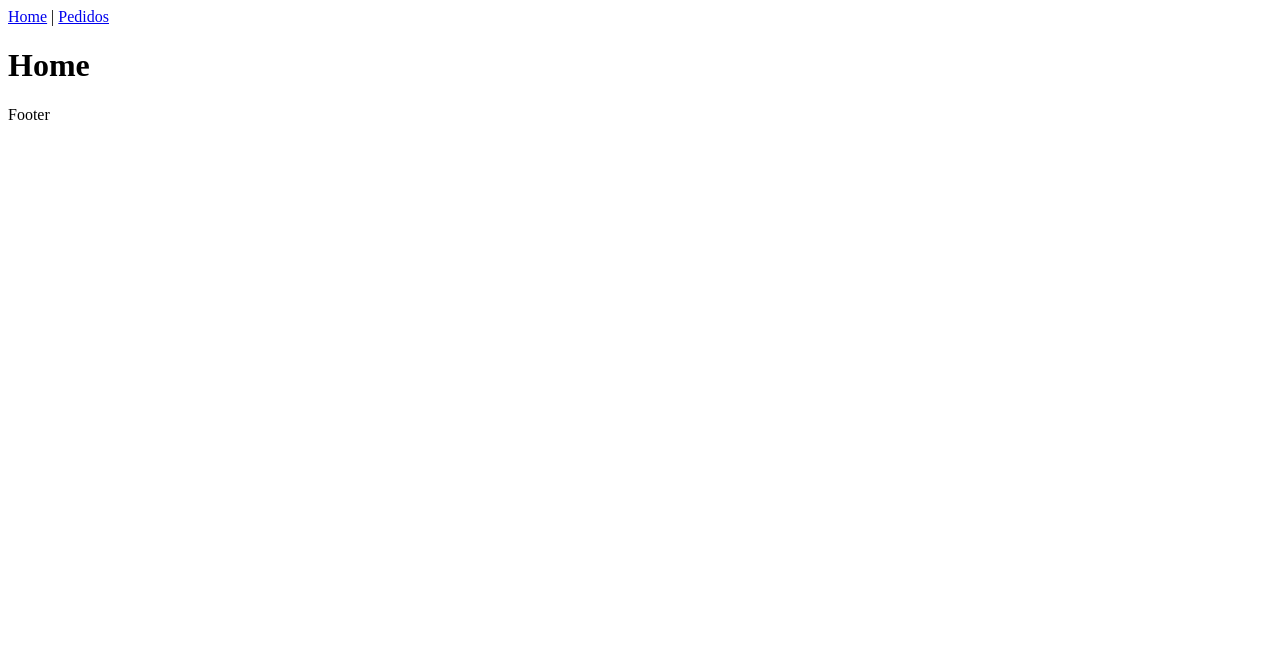
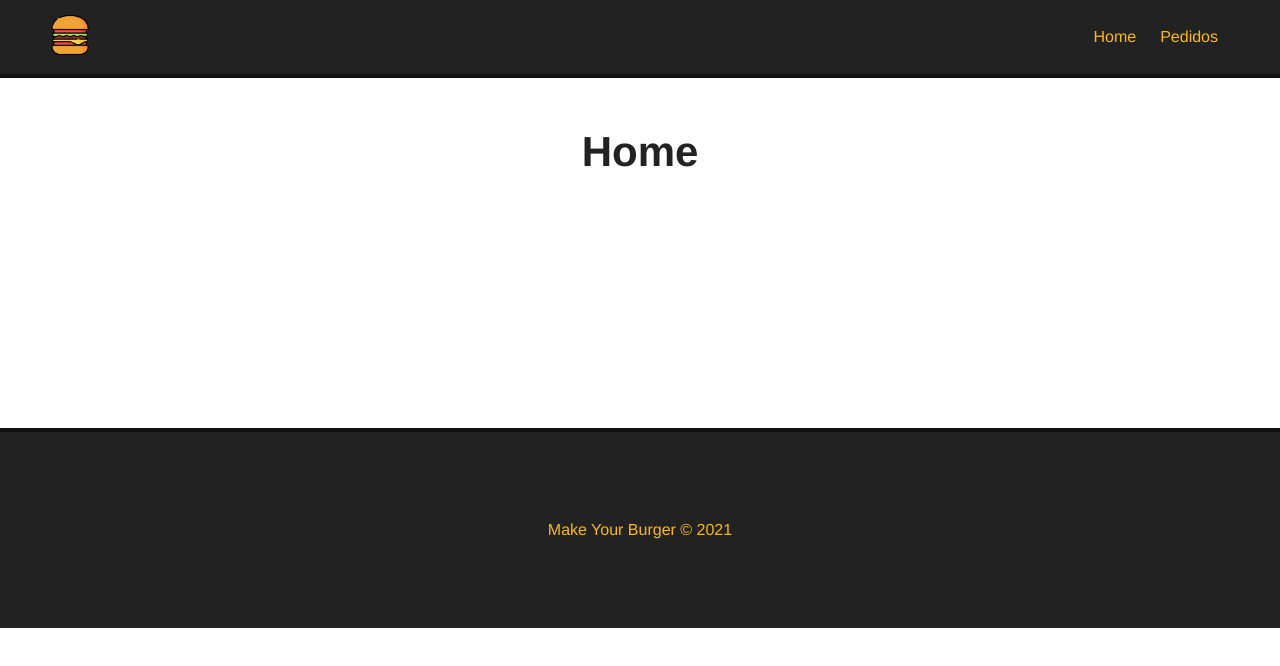
Before and after one commit to Matheuspsilva/make_your_burguer, a Vue app: page / in a window 1280 px wide. Shown: the top 666 px of the page. Built offline with nearby package versions, Linux system fonts and the light colour scheme.

Commit message:
Finalizando cabeçalho e rodape do projeto

```diff
--- a/src/App.vue
+++ b/src/App.vue
@@ -1,5 +1,5 @@
 <template>
-  <nav-bar />
+  <nav-bar :logo="logo_src" :alt="app_name" />
   <router-view/>
   <Footer/>
 </template>
@@ -13,6 +13,12 @@
   components:{
     NavBar,
     Footer
+  },
+  data(){
+    return{
+      logo_src: "/img/logo.png",
+      app_name: "Make Your Burguer"
+    }
   }
 }
 </script>
@@ -20,4 +26,20 @@
 
 <style>
 
+  * {
+    font-family: Helvetica;
+    padding: 0;
+    margin: 0;
+    box-sizing: border-box;
+  }
+  .main-container {
+    margin: 50px;
+    min-height: 250px;
+  }
+  h1 {
+    text-align: center;
+    font-size: 42px;
+    margin-bottom: 30px;
+    color: #222;
+  }
 </style>
--- a/src/components/Footer.vue
+++ b/src/components/Footer.vue
@@ -1,5 +1,7 @@
 <template>
-    <p>Footer</p>
+  <div id="footer">
+    <p>Make Your Burger &copy; 2021</p>
+  </div>
 </template>
 
 <script>
@@ -8,3 +10,17 @@
     name: "Footer"
 }
 </script>
+
+<style scoped>
+  #footer {
+    height: 200px;
+    background-color: #222;
+    border-top: 4px solid #111;
+    color: #fcba03;
+    display: flex;
+    align-items: center;
+    justify-content: center;
+    bottom: 0;
+    width: 100%;
+  }
+</style>
--- a/src/components/NavBar.vue
+++ b/src/components/NavBar.vue
@@ -1,9 +1,9 @@
 <template>
   <div id="nav">
-      <router-link to="/">
-          <img src="" alt="" id="logo">
+      <router-link to="/" id="logo-url">
+          <img :src="logo" :alt="alt" id="logo">
       </router-link>
-    <router-link to="/">Home</router-link> |
+    <router-link to="/">Home</router-link>
     <router-link to="/pedidos">Pedidos</router-link>
   </div>
 </template>
@@ -11,11 +11,36 @@
 <script>
     export default{
         name: "NavBar",
+        props: ["logo", "alt"]
 
     }
 
 </script>
 
 <style scoped>
-
+  #nav {
+    background-color: #222;
+    border-bottom: 4px solid #111;
+    padding: 15px 50px;
+    display: flex;
+    justify-content: flex-end;
+    align-items: center;
+  }
+  #nav #logo-url {
+    margin: auto;
+    margin-left: 0;
+  }
+  #logo {
+    width: 40px;
+    height: 40px;
+  }
+  #nav a {
+    color: #fcba03;
+    text-decoration: none;
+    margin: 12px;
+    transition: .5s;
+  }
+  #nav a:hover {
+    color: #FFF;
+  }
 </style>
--- a/src/router/index.js
+++ b/src/router/index.js
@@ -11,7 +11,7 @@
     path: '/pedidos',
     name: 'Pedidos',
 
-    component: () => import(/* webpackChunkName: "about" */ '../views/Pedidos.vue')
+    component: () => import(/* webpackChunkName: "pedidos" */ '../views/Pedidos.vue')
   }
 ]
 
--- a/src/views/Home.vue
+++ b/src/views/Home.vue
@@ -1,5 +1,5 @@
 <template>
-  <div class="home">
+  <div class="main-container">
     <h1>Home</h1>
   </div>
 </template>
--- a/src/views/Pedidos.vue
+++ b/src/views/Pedidos.vue
@@ -1,5 +1,5 @@
 <template>
-  <div >
+  <div class="main-container">
     <h1>Pedidos</h1>
   </div>
 </template>
```
